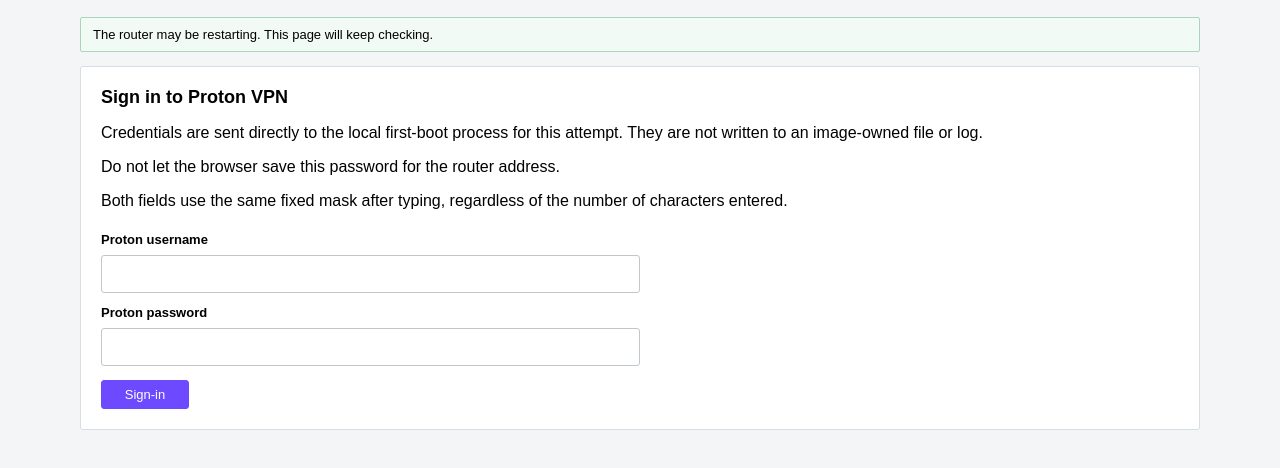
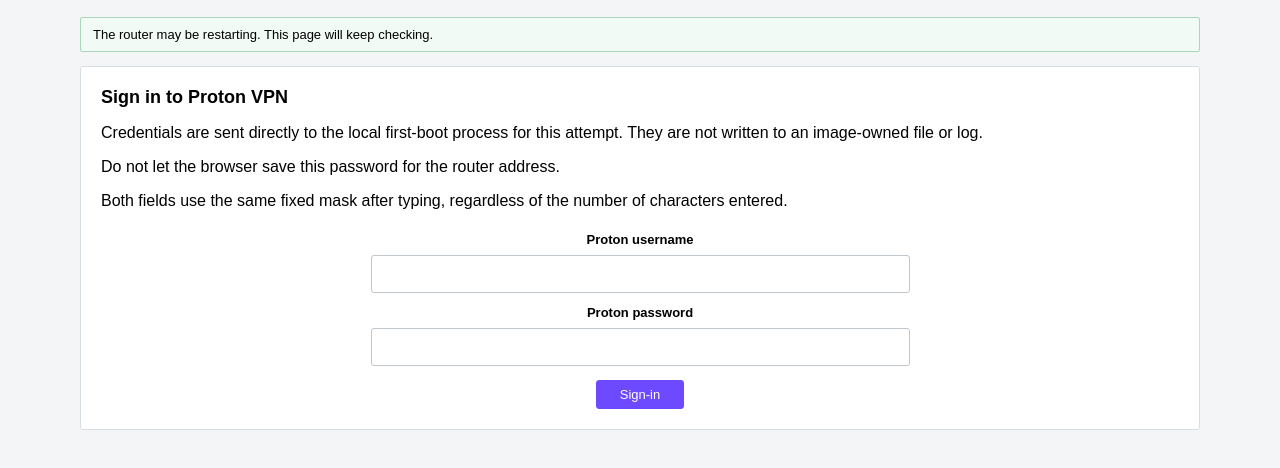
Before and after one commit to McDonald-Andrew/pi-router, a plain HTML site: page image/firstboot/onboarding-index.html in a window 1280 px wide. Shown: the part 98-566 px from the top of the page. Drawn offline with Linux system fonts and the light colour scheme; no server answers.

Commit message:
Adds onboarding style

```diff
--- a/src/web/styles.css
+++ b/src/web/styles.css
@@ -576,7 +576,10 @@ tbody tr:last-child td {
 }
 
 .onboarding-form label {
+  width: 50%;
   margin-top: 4px;
+  justify-self: center;
+  text-align: center;
   font-size: 13px;
   font-weight: 600;
 }
@@ -605,6 +608,7 @@ tbody tr:last-child td {
 .concealed-credential {
   position: relative;
   width: 50%;
+  justify-self: center;
   border: 1px solid #bfc7cc;
   border-radius: 3px;
   background: #fff;
@@ -646,6 +650,6 @@ tbody tr:last-child td {
 }
 
 .onboarding-form .toggle-button {
-  justify-self: start;
+  justify-self: center;
   margin-top: 6px;
 }
```
Also changed, not shown: 1 other file.
